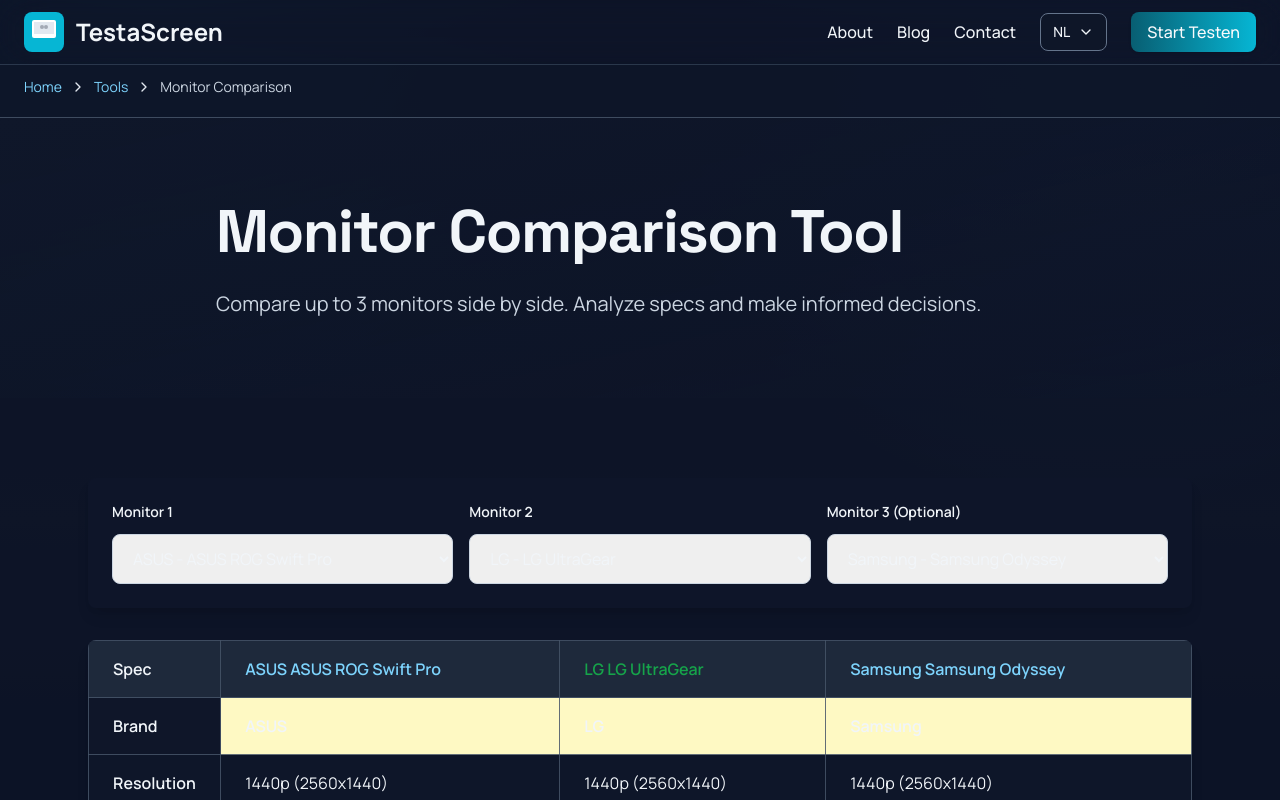
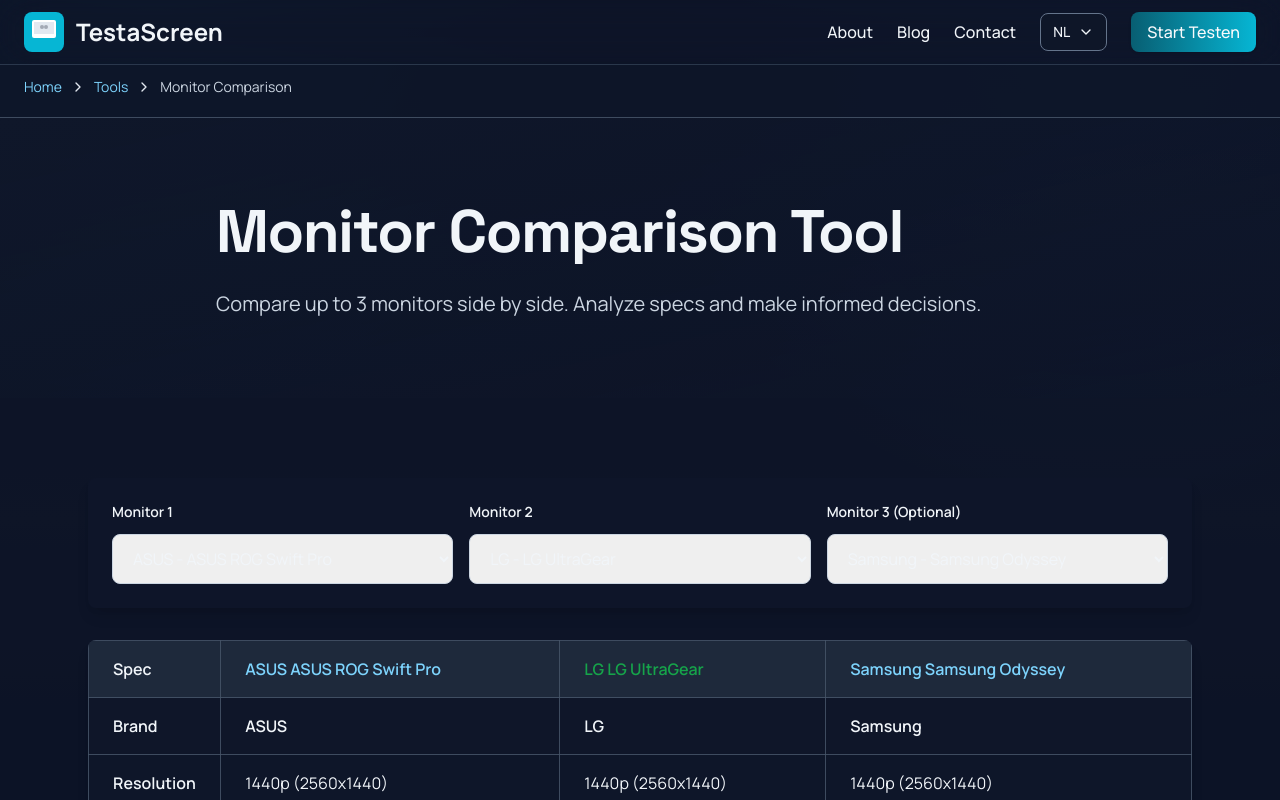
Before and after one commit to sjottens/Whitescreen, a Next.js app: page /nl/tools/monitor-comparison in a window 1280 px wide. Shown: the top 800 px of the page. Built offline with nearby package versions, Linux system fonts and the light colour scheme.

Commit message:
fix: remove yellow background from monitor comparison highlighting

```diff
--- a/components/tools/monitor-comparison-tool.tsx
+++ b/components/tools/monitor-comparison-tool.tsx
@@ -205,7 +205,7 @@
                         className={`px-6 py-4 ${
                           highlightDifference(monitor1, monitor2, spec.key as keyof Monitor) ||
                           highlightDifference(monitor1, monitor3, spec.key as keyof Monitor)
-                            ? 'bg-yellow-100 font-semibold text-slate-900'
+                            ? 'font-semibold text-slate-900'
                             : ''
                         }`}
                       >
@@ -217,7 +217,7 @@
                         className={`px-6 py-4 ${
                           highlightDifference(monitor2, monitor1, spec.key as keyof Monitor) ||
                           highlightDifference(monitor2, monitor3, spec.key as keyof Monitor)
-                            ? 'bg-yellow-100 font-semibold text-slate-900'
+                            ? 'font-semibold text-slate-900'
                             : ''
                         }`}
                       >
@@ -229,7 +229,7 @@
                         className={`px-6 py-4 ${
                           highlightDifference(monitor3, monitor1, spec.key as keyof Monitor) ||
                           highlightDifference(monitor3, monitor2, spec.key as keyof Monitor)
-                            ? 'bg-yellow-100 font-semibold text-slate-900'
+                            ? 'font-semibold text-slate-900'
                             : ''
                         }`}
                       >
```
